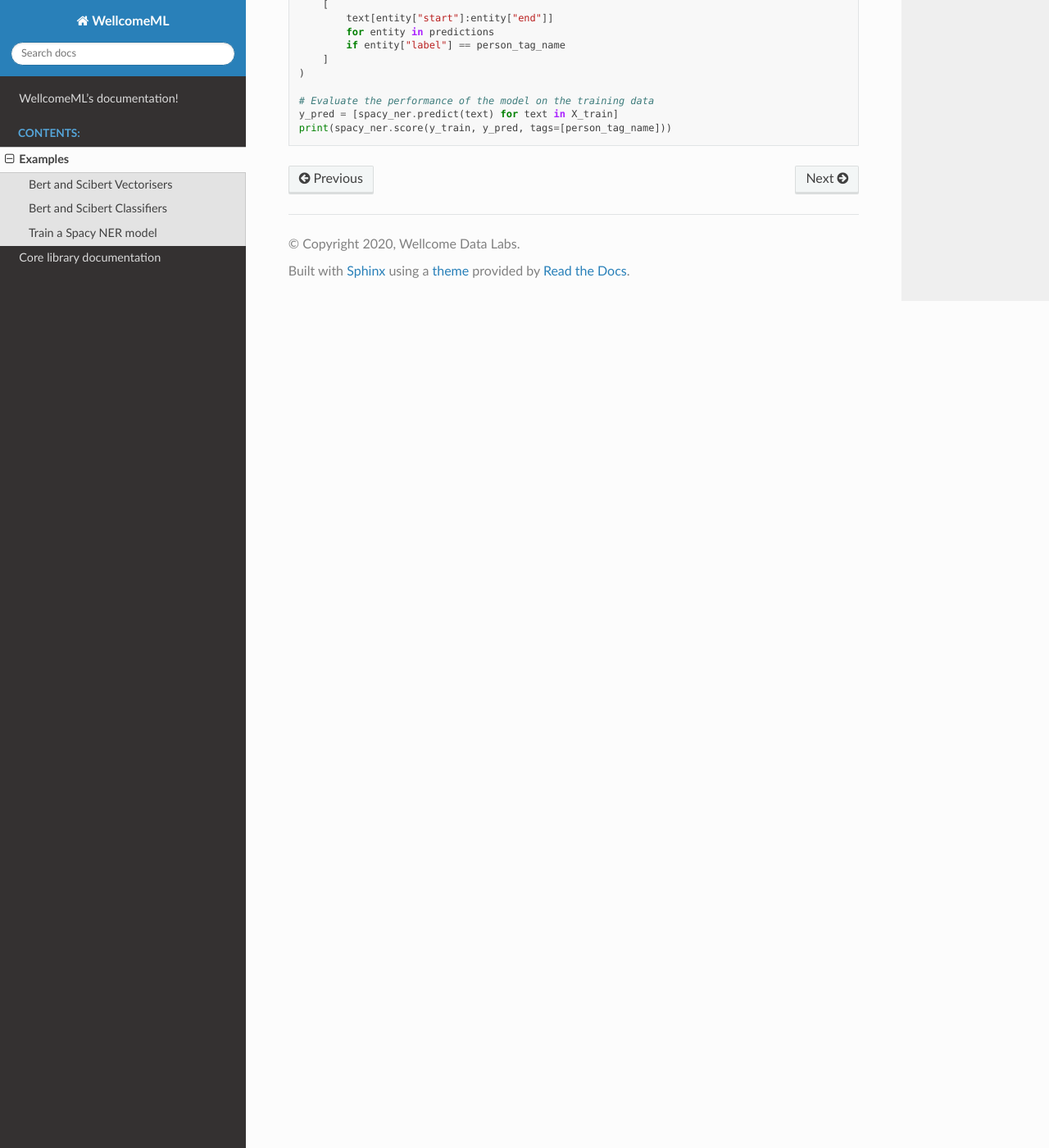
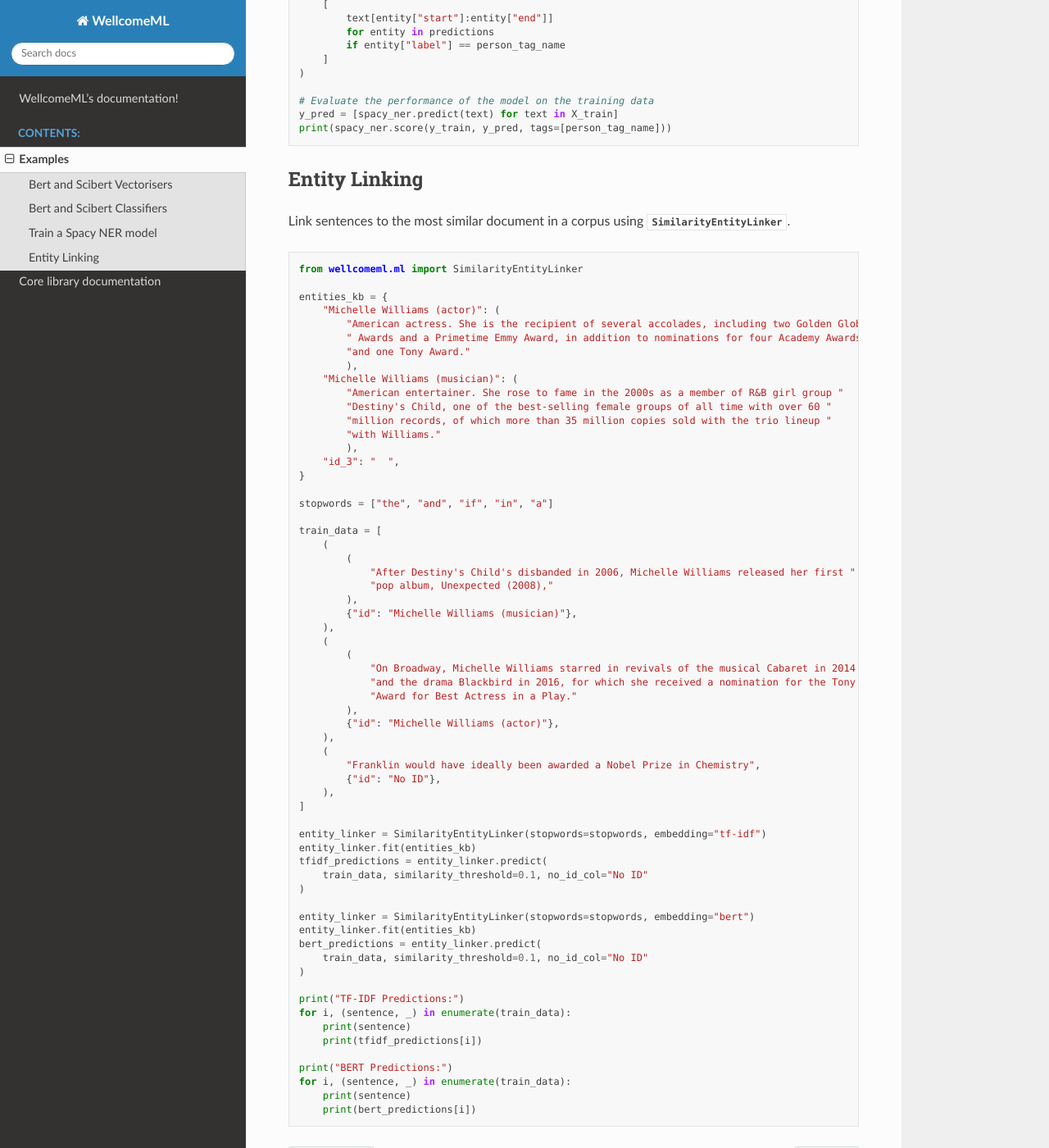
Before and after one commit to wellcometrust/WellcomeML, a Sphinx documentation site: the page built from docs/examples.rst, in a window 1280 px wide and 1400 px high, scrolled down 1709 px. Shown: the whole window at 82% size. Built offline with Sphinx 7.4.7 and the Read the Docs theme 2.0.0, drawn with Linux system fonts in a browser that asks for light colours.

Commit message:
Add similarity entitiy linker to examples doc

```diff
--- a/docs/examples.rst
+++ b/docs/examples.rst
@@ -97,3 +97,72 @@
     # Evaluate the performance of the model on the training data
     y_pred = [spacy_ner.predict(text) for text in X_train]
     print(spacy_ner.score(y_train, y_pred, tags=[person_tag_name]))
+
+Entity Linking
+----------------------------
+Link sentences to the most similar document in a corpus using :class:`SimilarityEntityLinker <wellcomeml.ml.similarity_entity_linking>`.
+
+.. code-block:: python
+
+    from wellcomeml.ml import SimilarityEntityLinker
+
+    entities_kb = {
+        "Michelle Williams (actor)": (
+            "American actress. She is the recipient of several accolades, including two Golden Globe"
+            " Awards and a Primetime Emmy Award, in addition to nominations for four Academy Awards "
+            "and one Tony Award."
+            ),
+        "Michelle Williams (musician)": (
+            "American entertainer. She rose to fame in the 2000s as a member of R&B girl group "
+            "Destiny's Child, one of the best-selling female groups of all time with over 60 "
+            "million records, of which more than 35 million copies sold with the trio lineup "
+            "with Williams."
+            ),
+        "id_3": "  ",
+    }
+
+    stopwords = ["the", "and", "if", "in", "a"]
+
+    train_data = [
+        (
+            (
+                "After Destiny's Child's disbanded in 2006, Michelle Williams released her first "
+                "pop album, Unexpected (2008),"
+            ),
+            {"id": "Michelle Williams (musician)"},
+        ),
+        (
+            (
+                "On Broadway, Michelle Williams starred in revivals of the musical Cabaret in 2014 "
+                "and the drama Blackbird in 2016, for which she received a nomination for the Tony "
+                "Award for Best Actress in a Play."
+            ),
+            {"id": "Michelle Williams (actor)"},
+        ),
+        (
+            "Franklin would have ideally been awarded a Nobel Prize in Chemistry",
+            {"id": "No ID"},
+        ),
+    ]
+
+    entity_linker = SimilarityEntityLinker(stopwords=stopwords, embedding="tf-idf")
+    entity_linker.fit(entities_kb)
+    tfidf_predictions = entity_linker.predict(
+        train_data, similarity_threshold=0.1, no_id_col="No ID"
+    )
+
+    entity_linker = SimilarityEntityLinker(stopwords=stopwords, embedding="bert")
+    entity_linker.fit(entities_kb)
+    bert_predictions = entity_linker.predict(
+        train_data, similarity_threshold=0.1, no_id_col="No ID"
+    )
+
+    print("TF-IDF Predictions:")
+    for i, (sentence, _) in enumerate(train_data):
+        print(sentence)
+        print(tfidf_predictions[i])
+
+    print("BERT Predictions:")
+    for i, (sentence, _) in enumerate(train_data):
+        print(sentence)
+        print(bert_predictions[i])
```
